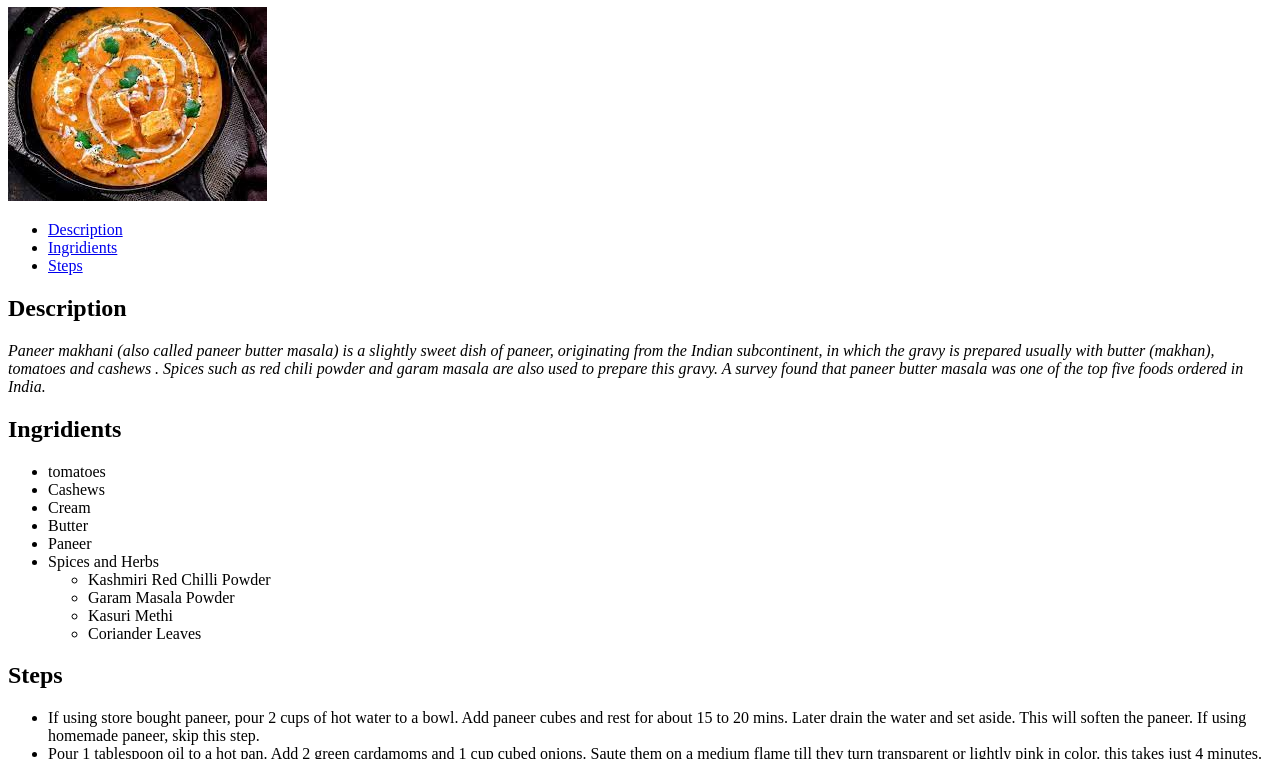
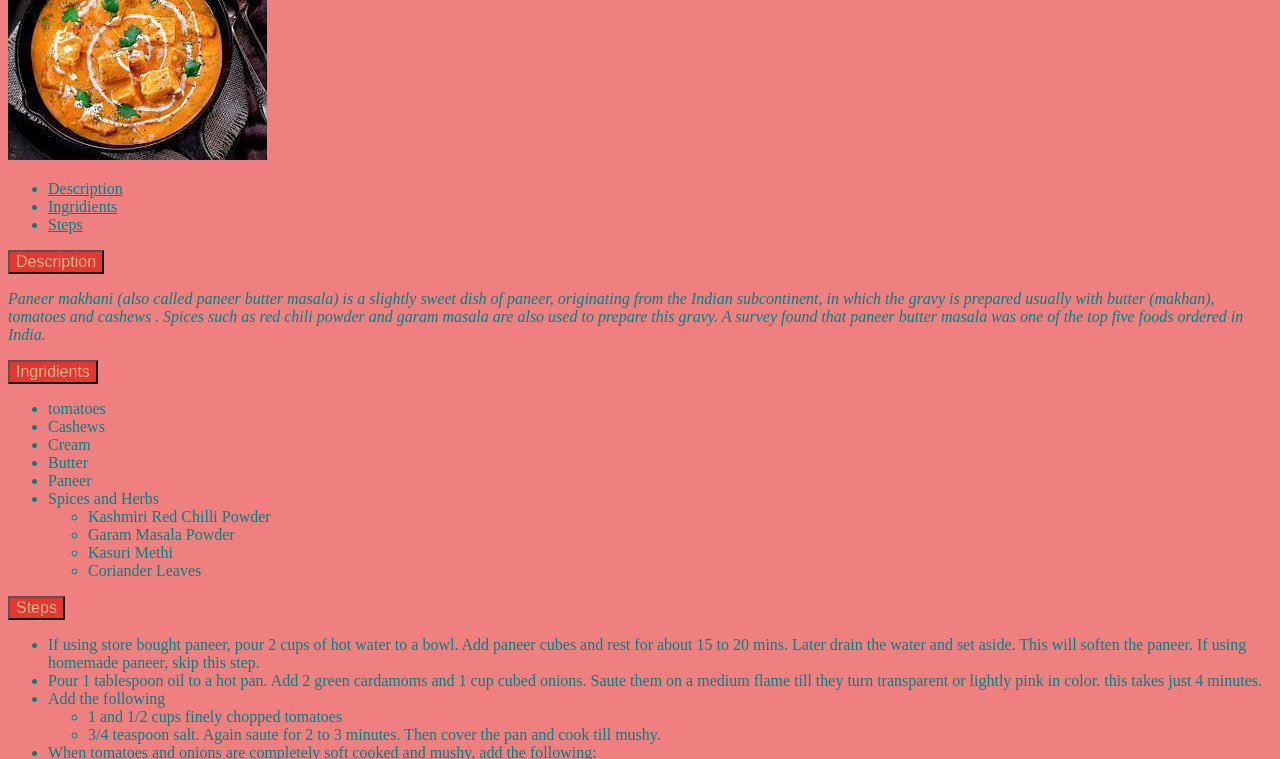
Before and after one commit to Amartya017/Project-Recepi, a plain HTML site: page Recipe2.html in a window 1280 px wide. Shown: the part 73-832 px from the top of the page. Drawn offline with Linux system fonts and the light colour scheme.

Commit message:
CSS added

```diff
--- a/Recipe2.html
+++ b/Recipe2.html
@@ -5,6 +5,7 @@
     <meta http-equiv="X-UA-Compatible" content="IE=edge" />
     <meta name="viewport" content="width=device-width, initial-scale=1.0" />
     <title>Recipe - 2</title>
+    <link rel="stylesheet" href="style.css">
   </head>
   <body>
     <h1>Paneer Butter Masala</h1>
@@ -14,7 +15,7 @@
     <li><a href="#I">Ingridients</a></li>
     <li><a href="#S">Steps</a></li>
     </ul>
-    <h2><a name ="D">Description</a></h2>
+    <h2><a name ="D"><button class="button">Description</button></a></h2>
     <p>
       <em>
         Paneer makhani (also called paneer butter masala) is a slightly sweet
@@ -25,7 +26,7 @@
         the top five foods ordered in India.
       </em>
     </p>
-    <h2><a name ="I">Ingridients</a></h2>
+    <h2><a name ="I"><button class="button">Ingridients</button></a></h2>
     <ul>
       <li>tomatoes</li>
       <li>Cashews</li>
@@ -40,7 +41,7 @@
         <li>Coriander Leaves</li>
       </ul>
     </ul>
-    <h2><a name ="S">Steps</a></h2>
+    <h2><a name ="S"><button class="button">Steps</button></a></h2>
     <ul>
       <li>
         If using store bought paneer, pour 2 cups of hot water to a bowl. Add
--- /dev/null
+++ b/style.css
@@ -0,0 +1,13 @@
+*{
+    background-color: lightcoral;
+    color: teal;
+    font-size: medium;
+}
+.button{
+    background-color: rgba(230, 13, 13, 0.657);
+    color: burlywood;
+}
+.button.homepage{
+    background-color: green;
+    color: rgb(243, 182, 91);
+}
```
Also changed, not shown: Recipe1.html (+6 -7 lines), Recipe3.html (+4 -3 lines), Recipe4.html (+4 -3 lines), index.html (+5 -4 lines).
